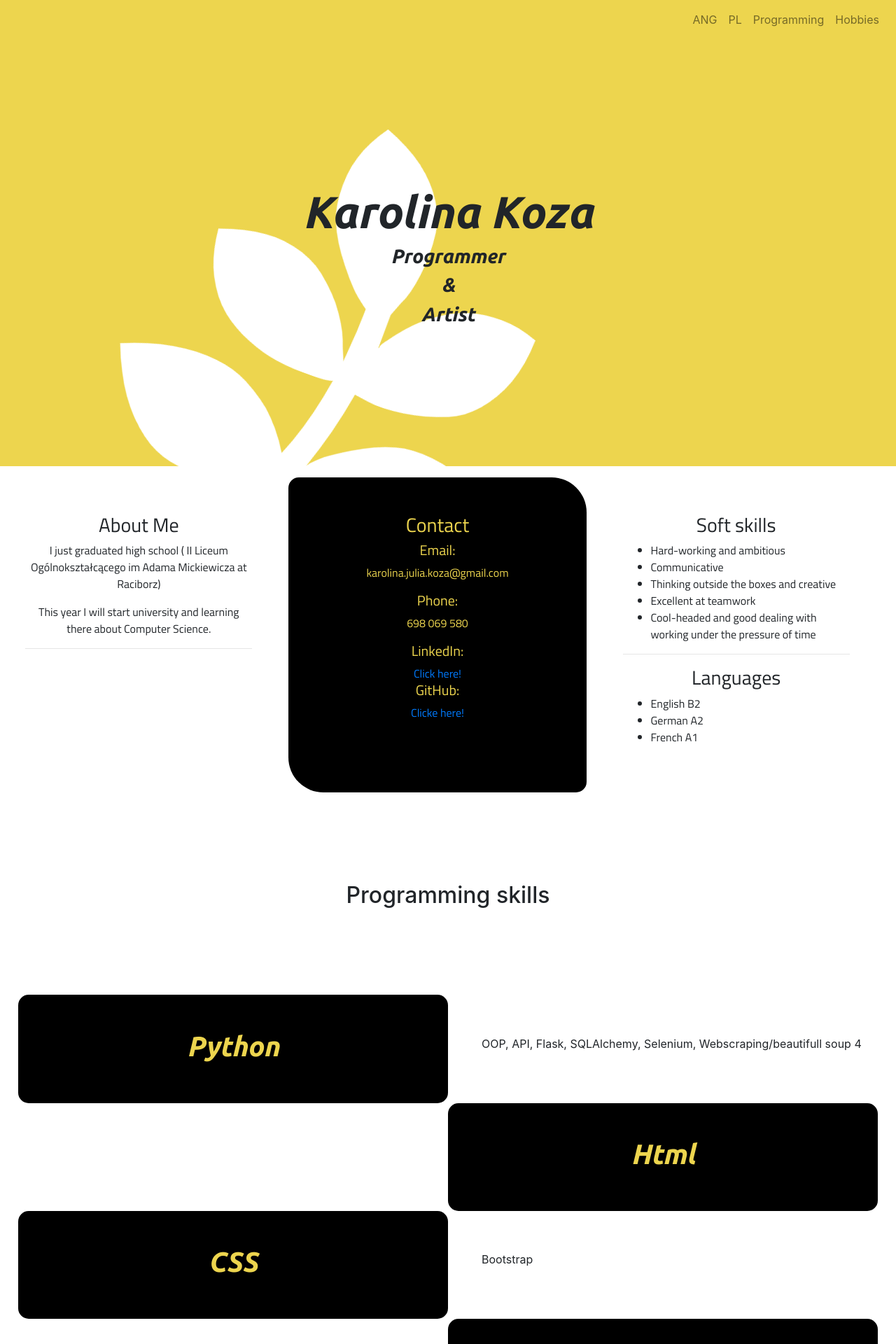
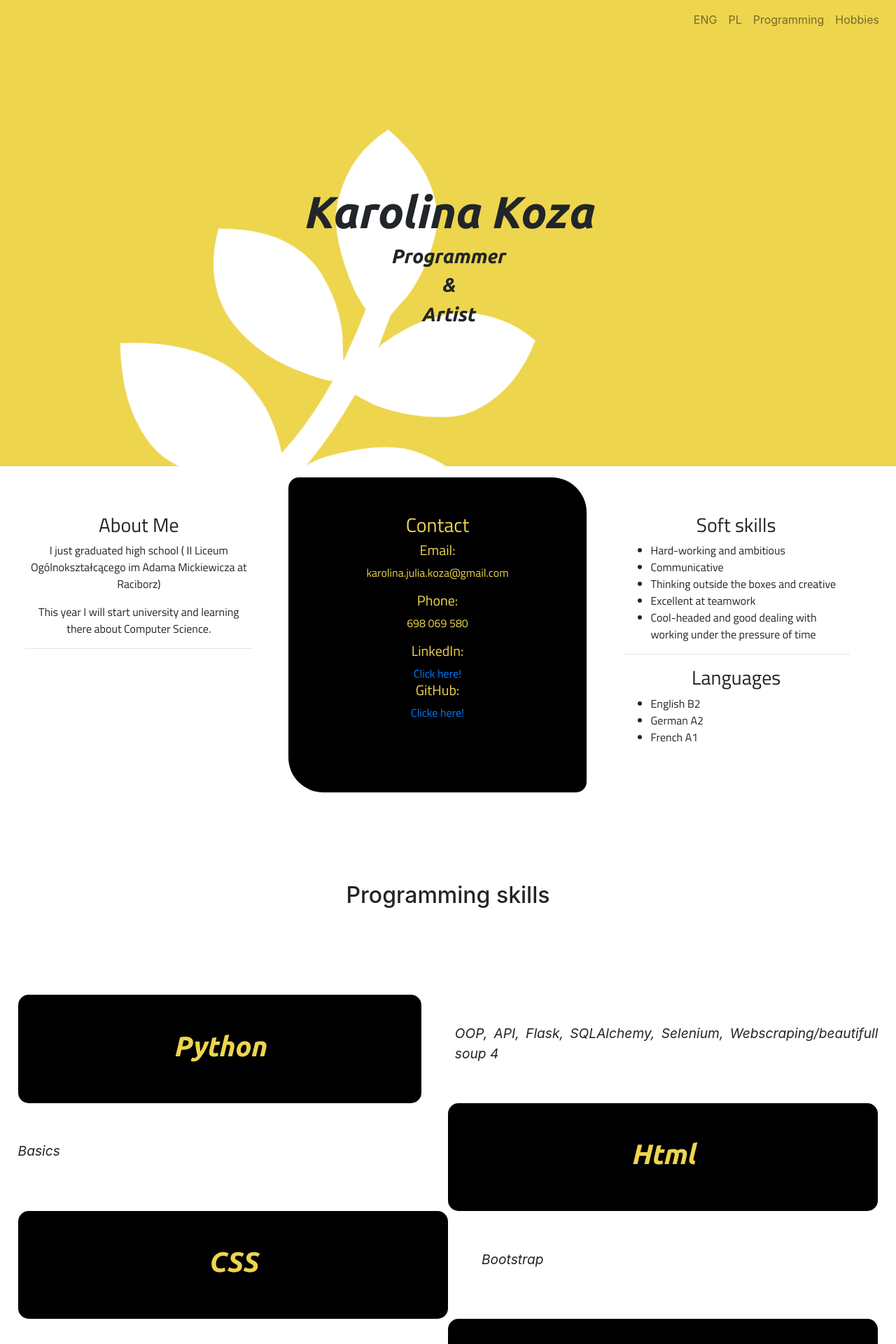
Before and after one commit to Pluszka/Personal-website, a Flask app: page / in a window 1280 px wide. Shown: the top 1920 px of the page at 70% size. Run offline with Flask 2, Linux system fonts and the light colour scheme; some libraries are stand-ins or nearby versions.

Commit message:
few content fixes

```diff
--- a/static/css/styles.css
+++ b/static/css/styles.css
@@ -68,6 +68,7 @@ body {
     display: flex;
     flex-direction: col;
     align-items: center;
+    justify-content: center;
     gap: 0.5rem 3rem;
 }
 
@@ -90,7 +91,11 @@ body {
     font-family: 'Ubuntu';
 }
 
-
+#programming p {
+    font-size: 1.2rem;
+    text-align:justify;
+    font-style: italic;
+}
 
 /*art section*/
 
--- a/templates/base.html
+++ b/templates/base.html
@@ -24,7 +24,7 @@
                 <div class="collapse navbar-collapse" id="navbarSupportedContent">
                     <ul class="navbar-nav ml-auto">
                         <li class="nav-item">
-                            <a class="nav-link" href="{{ url_for('home', language='ang') }}">ANG</a>
+                            <a class="nav-link" href="{{ url_for('home', language='ang') }}">ENG</a>
                         </li>
                         <li class="nav-item">
                             <a class="nav-link" href="{{ url_for('home', language='pl') }}">PL</a>
--- a/templates/index.html
+++ b/templates/index.html
@@ -51,12 +51,20 @@
     <p>OOP, API, Flask, SQLAlchemy, Selenium, Webscraping/beautifull soup 4</p>
     {% endblock %}
 
+    {% block html %}
+    <p>Basics</p>
+    {% endblock %}
+
     {% block css %}
     <p>Bootstrap</p>
     {% endblock %}
 
     {% block progTitle %}
     <h1>Other tools</h1>
+    {% endblock %}
+
+    {% block sql %}
+    <p>Basics</p>
     {% endblock %}
 
     {% block tools %}
```
Also changed, not shown: templates/PLindex.html (+8 -0 lines).
